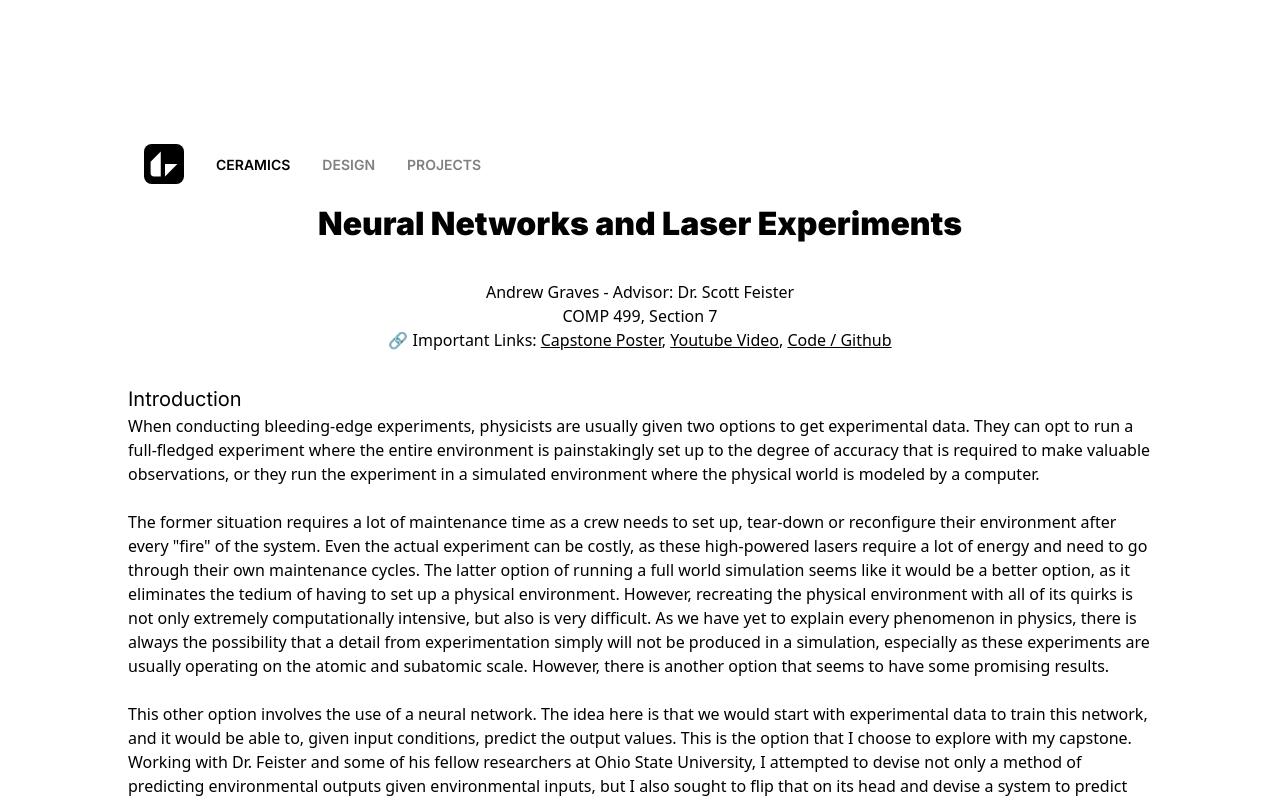
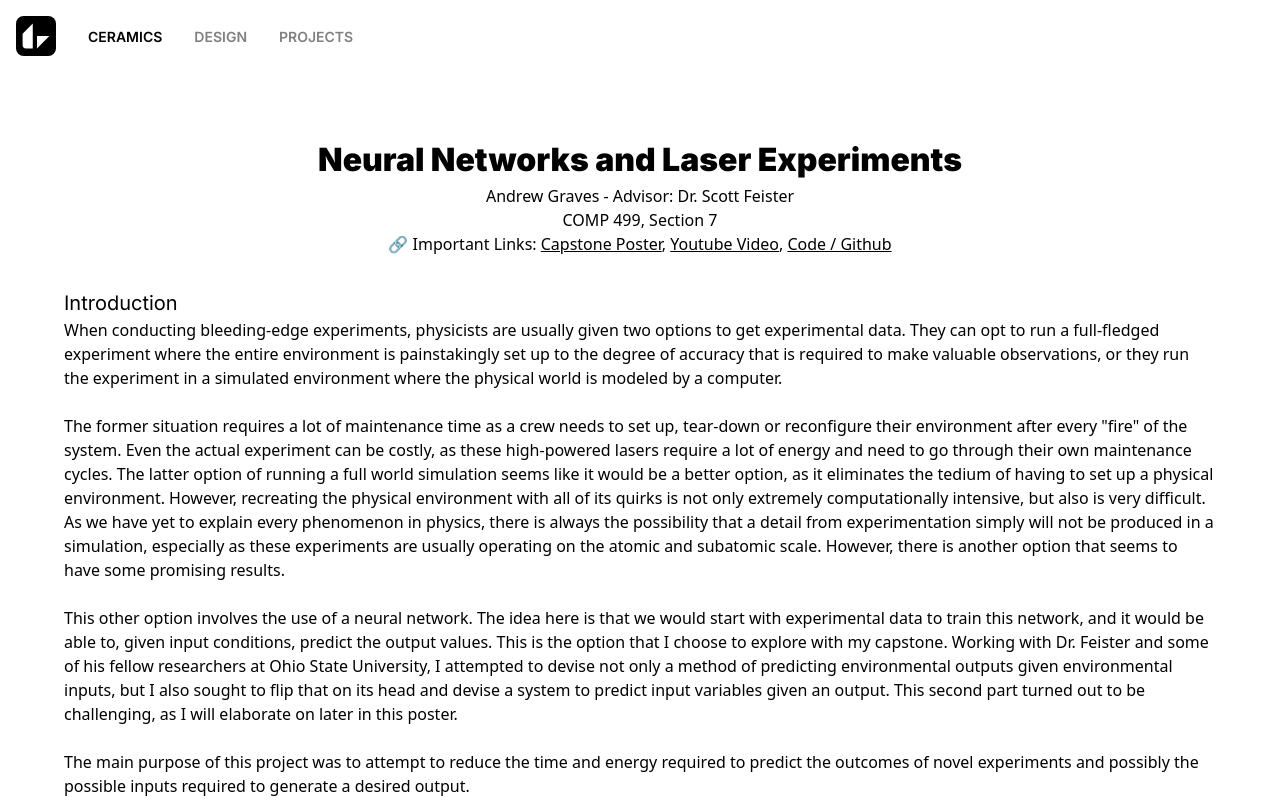
Before and after one commit to andrewcgraves/andrewcgraves.com, a Next.js app: page /capstone in a window 1280 px wide. Built offline with nearby package versions, Linux system fonts and the light colour scheme.

Commit message:
capstone page

```diff
--- a/pages/capstone.tsx
+++ b/pages/capstone.tsx
@@ -16,15 +16,15 @@ export default function Capstone() {
                 <link href="https://fonts.googleapis.com/css2?family=Roboto:wght@400;500;700&display=swap" rel="stylesheet"/>
             </Head>
 
-            <main className='p-8 sm:p-16 md:p-32'>
-                <div className='text-center mb-8'>
-                    <UniversalHeaderBar/>
-                    <h1 className='mb-8'><b>Neural Networks and Laser Experiments</b></h1>
-                    <p>Andrew Graves - Advisor: Dr. Scott Feister</p>
-                    <p>COMP 499, Section 7</p>
-                    <p>🔗 Important Links: <a className='link' href='capstone/capstone-poster.pdf' target='_blank'>Capstone Poster</a>, <a className='link' href='https://youtu.be/tc9USxLXiAg' target='_blank'>Youtube Video</a>, <a className='link' href='https://github.com/andrewcgraves/capstone-2023' target='_blank'>Code / Github</a></p>
-                </div>
-                <div className='items-start'>
+            <main>
+                <UniversalHeaderBar/>
+                <div className='items-start main-container'>
+                    <div className='text-center mb-8'>
+                        <h1>Neural Networks and Laser Experiments</h1>
+                        <p>Andrew Graves - Advisor: Dr. Scott Feister</p>
+                        <p>COMP 499, Section 7</p>
+                        <p>🔗 Important Links: <a className='link' href='capstone/capstone-poster.pdf' target='_blank'>Capstone Poster</a>, <a className='link' href='https://youtu.be/tc9USxLXiAg' target='_blank'>Youtube Video</a>, <a className='link' href='https://github.com/andrewcgraves/capstone-2023' target='_blank'>Code / Github</a></p>
+                    </div>
                     <div>
                         <h2>Introduction</h2>
                         <p>
```
